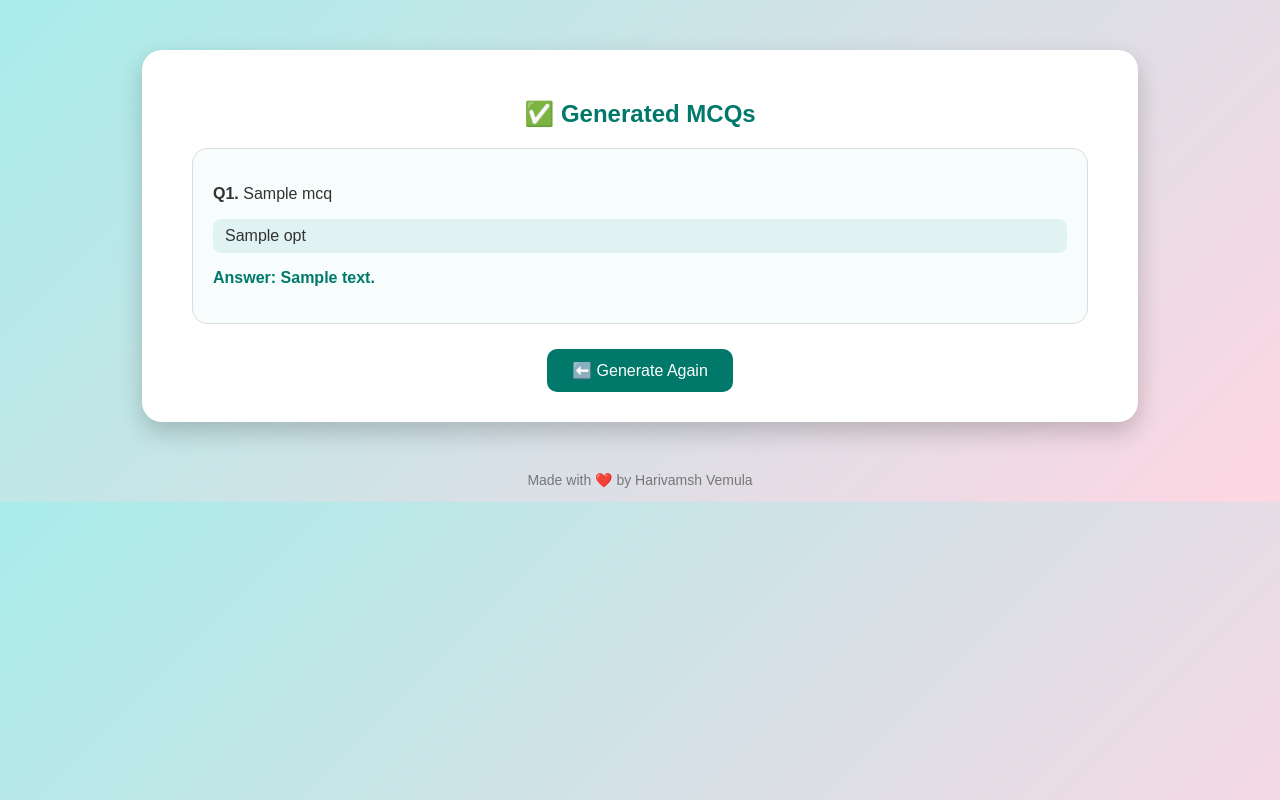
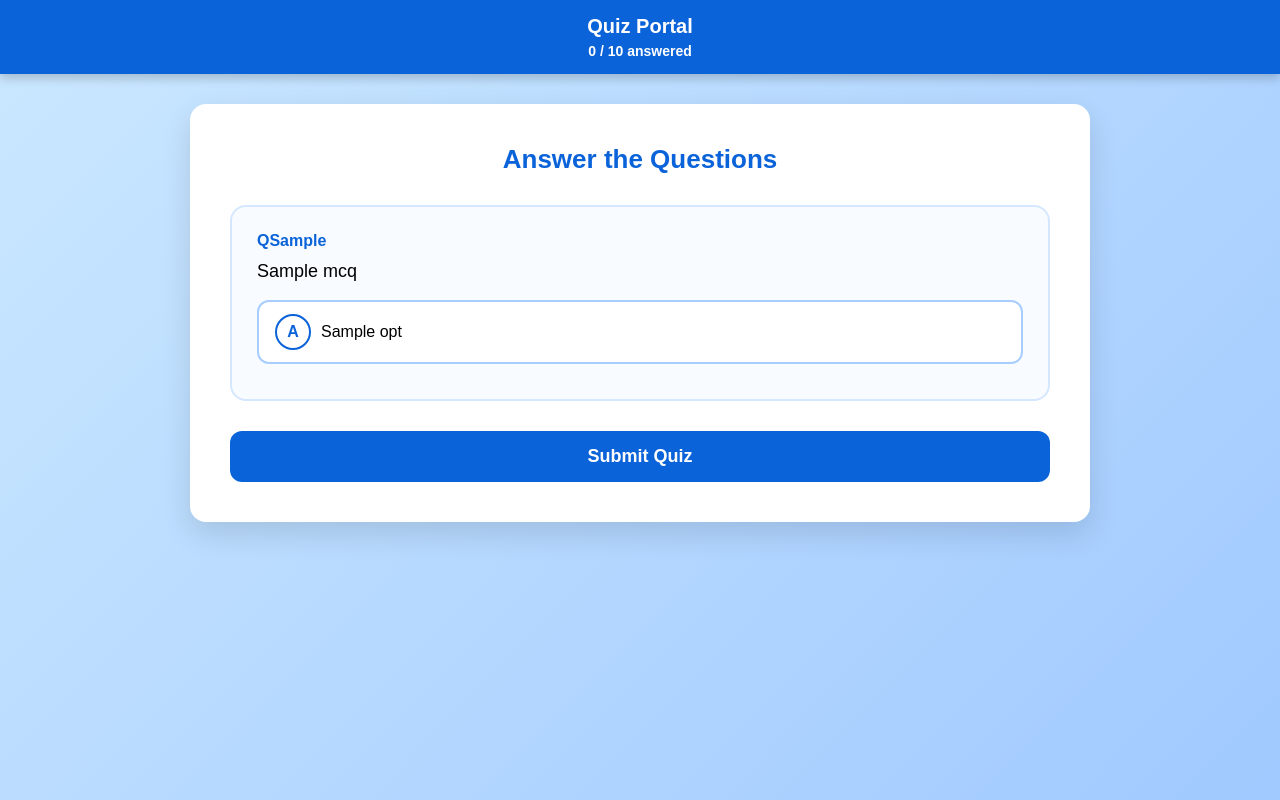
Before and after one commit to harivamshnani3005/flask-pdf-mcq-generator, a Flask app: template templates/results.html in a window 1280 px wide. Run offline with Flask 3, Linux system fonts and the light colour scheme; the template is opened without the code that fills it: most values are stand-ins (such as "Sample title", 1, 10 or a date in 2020).

Commit message:
Update results.html

```diff
--- a/templates/results.html
+++ b/templates/results.html
@@ -1,124 +1,183 @@
 <!DOCTYPE html>
 <html lang="en">
 <head>
-  <meta charset="utf-8">
-  <title>Generated MCQs</title>
-  <link rel="stylesheet" href="{{ url_for('static', filename='style.css') }}">
+  <meta charset="UTF-8">
+  <meta name="viewport" content="width=device-width, initial-scale=1.0">
+  <title>Answer the Quiz</title>
   <style>
-    body {
-      font-family: 'Poppins', sans-serif;
-      background: linear-gradient(135deg, #a8edea, #fed6e3);
-      margin: 0;
-      padding: 0;
+    *{box-sizing:border-box;margin:0;padding:0;}
+    body{
+      font-family:"Poppins",sans-serif;
+      background:linear-gradient(135deg,#cbe8ff,#a0c9ff);
+      min-height:100vh;
+      padding-bottom:60px;
     }
-
-    .container {
-      width: 70%;
-      background: white;
-      border-radius: 20px;
-      box-shadow: 0px 10px 25px rgba(0, 0, 0, 0.2);
-      margin: 50px auto;
-      padding: 30px 50px;
-      animation: fadeIn 1s ease;
+    .navbar{
+      position:sticky;
+      top:0;
+      z-index:10;
+      background:#0b63d9;
+      color:#fff;
+      padding:15px;
+      text-align:center;
+      font-size:20px;
+      font-weight:600;
+      box-shadow:0 4px 10px rgba(0,0,0,0.2);
     }
-
-    @keyframes fadeIn {
-      from { opacity: 0; transform: translateY(20px); }
-      to { opacity: 1; transform: translateY(0); }
+    .container{
+      max-width:900px;
+      margin:30px auto;
+      background:#fff;
+      border-radius:16px;
+      padding:40px;
+      box-shadow:0 12px 30px rgba(0,0,0,0.12);
     }
-
-    h2 {
-      color: #00796b;
-      text-align: center;
-      margin-bottom: 20px;
+    h2{
+      text-align:center;
+      color:#0b63d9;
+      margin-bottom:30px;
+      font-size:26px;
     }
-
-    .mcq-box {
-      background: #f7fdfd;
-      border: 1px solid #ddd;
-      border-radius: 15px;
-      padding: 20px;
-      margin-bottom: 25px;
-      transition: 0.3s;
+    .qcard{
+      background:#f8fbff;
+      border:2px solid #d5e7ff;
+      border-radius:16px;
+      padding:25px;
+      margin-bottom:25px;
+      transition:transform .25s,box-shadow .25s;
     }
-
-    .mcq-box:hover {
-      box-shadow: 0 6px 15px rgba(0, 0, 0, 0.1);
-      transform: translateY(-3px);
+    .qcard:hover{
+      transform:translateY(-4px);
+      box-shadow:0 10px 18px rgba(0,0,0,0.08);
     }
-
-    ul {
-      list-style-type: none;
-      padding: 0;
-      text-align: left;
+    .qno{
+      font-weight:700;
+      color:#0b63d9;
+      margin-bottom:8px;
     }
-
-    li {
-      background: #e0f2f1;
-      margin: 8px 0;
-      padding: 8px 12px;
-      border-radius: 8px;
-      cursor: pointer;
-      transition: 0.3s;
+    .qtxt{
+      font-size:18px;
+      font-weight:500;
+      margin-bottom:15px;
+      line-height:1.5;
     }
-
-    li:hover {
-      background: #b2dfdb;
+    .optrow{
+      margin:10px 0;
     }
-
-    .answer {
-      color: #00796b;
-      font-weight: bold;
-      margin-top: 10px;
+    input[type=radio]{display:none;}
+    label{
+      display:flex;
+      align-items:center;
+      gap:10px;
+      padding:12px 16px;
+      border:2px solid #a8ceff;
+      border-radius:12px;
+      background:#fff;
+      cursor:pointer;
+      transition:.3s;
+      font-size:16px;
     }
-
-    .back-btn {
-      background-color: #00796b;
-      color: white;
-      border: none;
-      border-radius: 10px;
-      padding: 12px 25px;
-      cursor: pointer;
-      font-size: 16px;
-      transition: 0.3s;
-      display: block;
-      margin: 20px auto 0;
+    label:hover{background:#eef6ff;}
+    input[type=radio]:checked + label{
+      background:#0b63d9;
+      color:#fff;
+      border-color:#0b63d9;
+      box-shadow:0 4px 8px rgba(11,99,217,0.2);
     }
-
-    .back-btn:hover {
-      background-color: #004d40;
+    .circle{
+      width:36px;
+      height:36px;
+      border-radius:50%;
+      border:2px solid #0b63d9;
+      display:flex;
+      align-items:center;
+      justify-content:center;
+      font-weight:600;
+      color:#0b63d9;
+      background:#fff;
+      transition:.3s;
     }
-
-    footer {
-      text-align: center;
-      margin-top: 20px;
-      color: #777;
-      font-size: 14px;
+    input[type=radio]:checked + label .circle{
+      background:#fff;
+      color:#0b63d9;
+      border-color:#fff;
     }
+    button{
+      display:block;
+      width:100%;
+      background:#0b63d9;
+      color:#fff;
+      border:none;
+      padding:15px;
+      border-radius:12px;
+      font-size:18px;
+      font-weight:600;
+      margin-top:30px;
+      cursor:pointer;
+      transition:.3s;
+    }
+    button:hover{background:#094ca8;}
   </style>
 </head>
+<body>
+  <div class="navbar">
+    Quiz Portal
+    {% if total is defined %}
+      <div id="progress" style="font-size:14px;margin-top:5px;">0 / {{ total }} answered</div>
+    {% else %}
+      <div id="progress" style="font-size:14px;margin-top:5px;">0 answered</div>
+    {% endif %}
+  </div>
 
-<body>
   <div class="container">
-    <h2>✅ Generated MCQs</h2>
+    <h2>Answer the Questions</h2>
 
+    <form method="POST" action="{{ url_for('submit') }}" id="quizForm">
+      {% if mcqs %}
         {% for q in mcqs %}
-      <div class="mcq-box">
-        <p><b>Q{{ loop.index }}.</b> {{ q.question }}</p>
-        <ul>
+        <div class="qcard">
+          <div class="qno">Q{{ q.q_no }}</div>
+          <div class="qtxt">{{ q.question }}</div>
+
           {% for opt in q.options %}
-            <li>{{ opt }}</li>
-          {% endfor %}
-        </ul>
-        <p class="answer">Answer: {{ q.answer }}</p>
+          <div class="optrow">
+            <input type="radio" id="q{{ q.q_no }}_{{ loop.index }}" name="q{{ q.q_no }}" value="{{ opt }}" required>
+            <label for="q{{ q.q_no }}_{{ loop.index }}">
+              <div class="circle">{{ ('ABCD')[loop.index0] }}</div>
+              {{ opt }}
+            </label>
           </div>
           {% endfor %}
 
-    <button class="back-btn" onclick="window.location.href='/'">⬅️ Generate Again</button>
+          <input type="hidden" name="a{{ q.q_no }}" value="{{ q.answer }}">
+          <input type="hidden" name="text{{ q.q_no }}" value="{{ q.question }}">
+          {% for opt in q.options %}
+            <input type="hidden" name="opt{{ q.q_no }}" value="{{ opt }}">
+          {% endfor %}
+        </div>
+        {% endfor %}
+      {% else %}
+        <p style="text-align:center;font-size:18px;">No questions available. Please upload a valid PDF.</p>
+      {% endif %}
+
+      <input type="hidden" name="total_questions" value="{{ total if total is defined else 0 }}">
+      <button type="submit">Submit Quiz</button>
+    </form>
   </div>
 
-  <footer>
-    <p>Made with ❤️ by Harivamsh Vemula</p>
-  </footer>
+  <!-- ✅ JavaScript (Progress Tracker) -->
+  <script>
+    const total = Number("{{ total | default(0) }}");
+    const radios = document.querySelectorAll('input[type=radio]');
+    const progress = document.getElementById('progress');
+    const answered = new Set();
+
+    radios.forEach(r => {
+      r.addEventListener('change', () => {
+        answered.add(r.name);
+        if (progress) progress.textContent = `${answered.size} / ${total} answered`;
+      });
+    });
+  </script>
 </body>
 </html>
```
Lines whose indentation alone changed are shown as unchanged.
